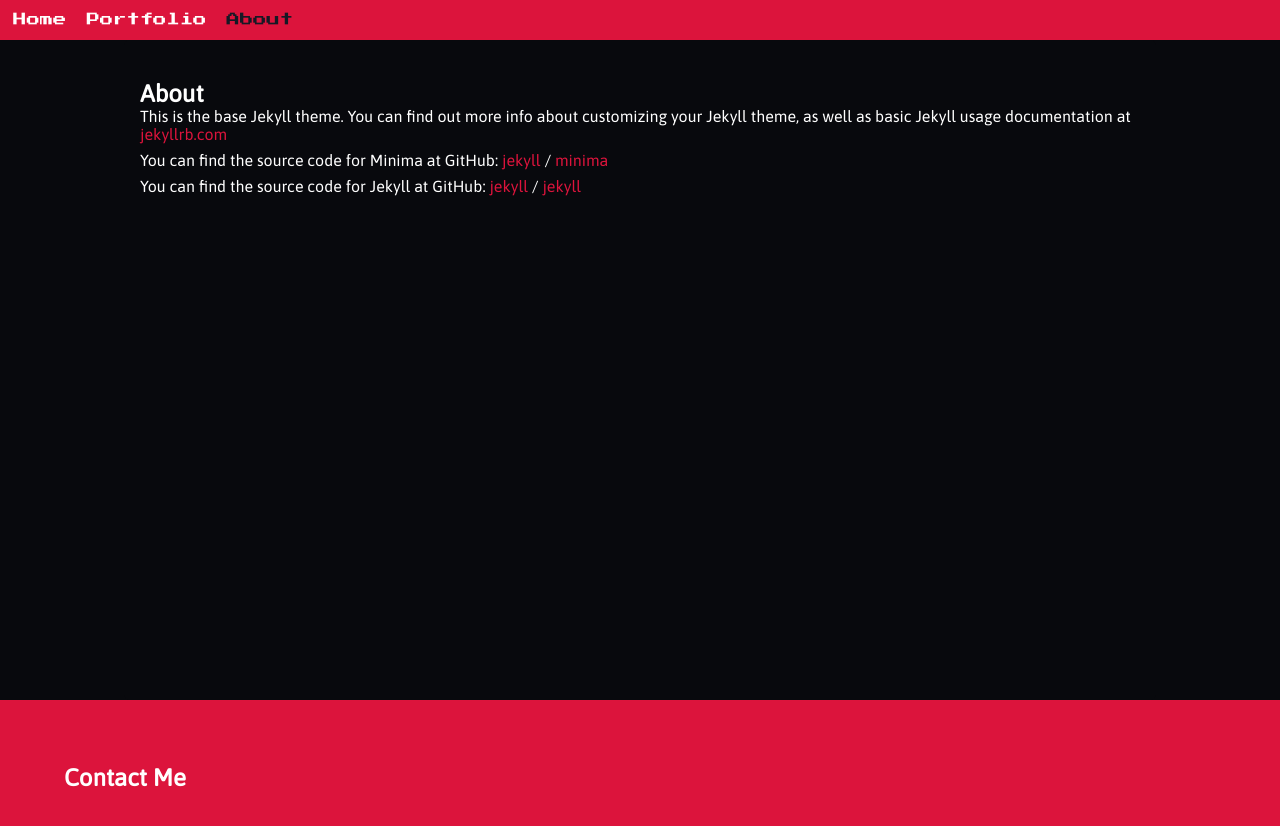
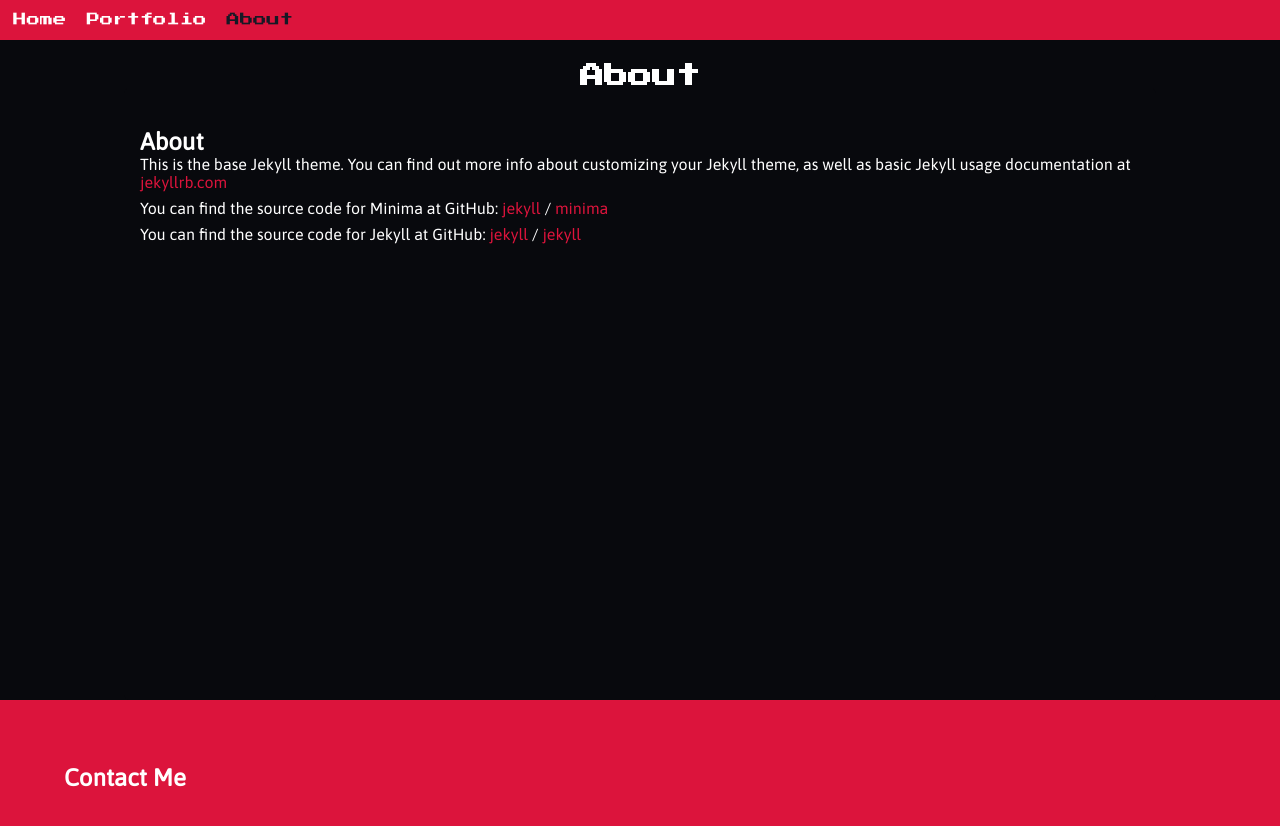
Before and after one commit to eoinparkinson/portfolio-site, a Jekyll site: the page built from about.markdown, in a window 1280 px wide. Shown: the top 826 px of the page. Built offline with Jekyll 4.4.1, drawn with Linux system fonts in a browser that asks for light colours; a script that is not in the unit is left out.

Commit message:
added page title from page.title variable

```diff
--- a/_layouts/default.html
+++ b/_layouts/default.html
@@ -9,6 +9,9 @@
   </head>
   <body>
     {% include navigation.html %}
+    <section class="header-items">
+      <h1 class="title code-font">{{ page.title }}</h1>
+    </section>
 	  <main class="content">
       <h1>{{ page.title }}</h1>
       {{ content }}
```
